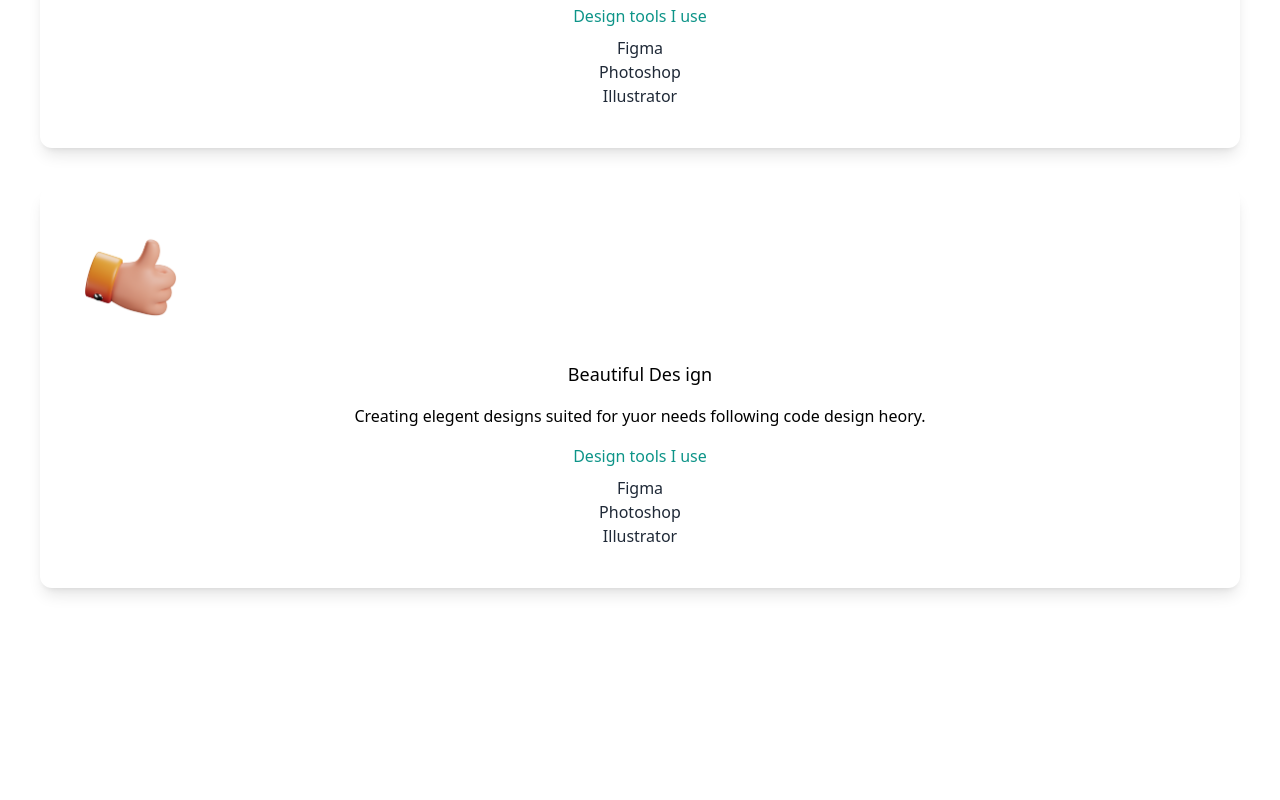
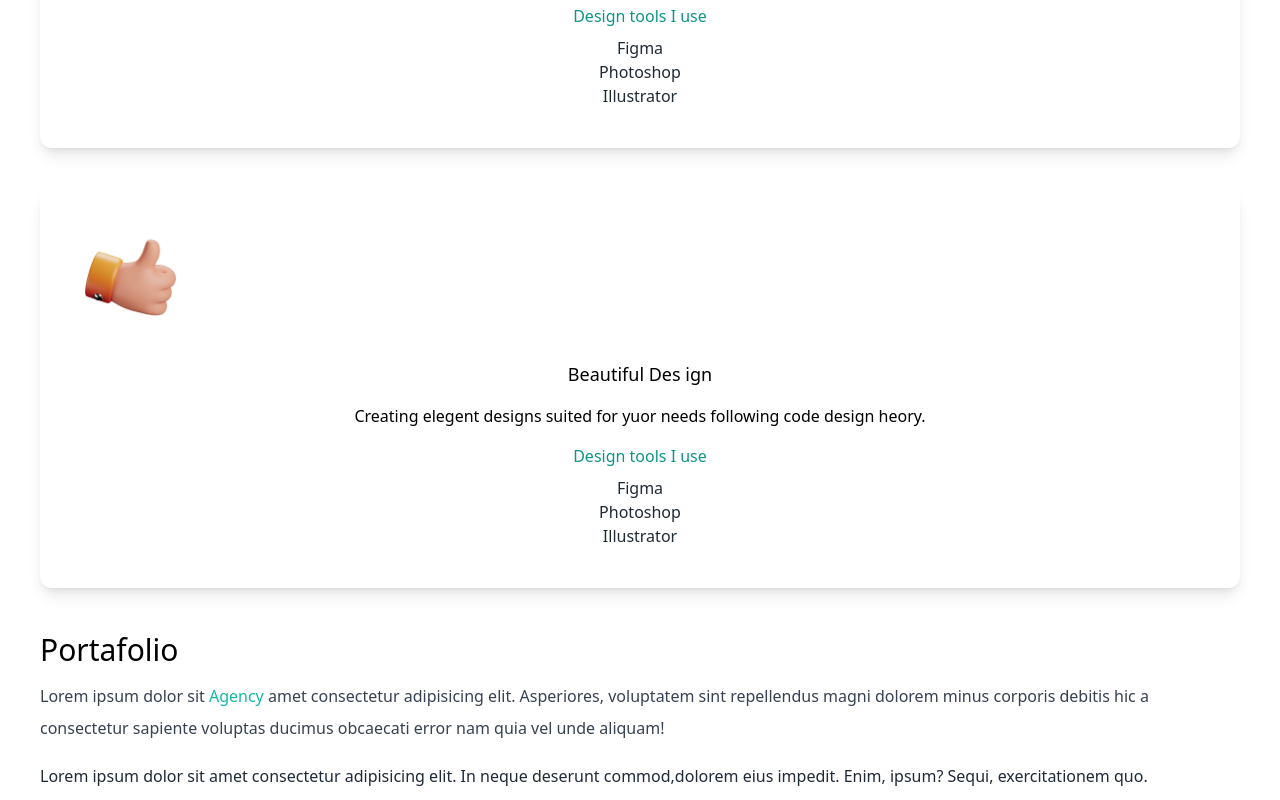
Before and after one commit to haamid10/templeteNextjs, a Next.js app: page / in a window 1280 px wide. Shown: the part 1828-2628 px from the top of the page. Before the commit the page ends 2456 px from the top, so only its background shows below. Built offline with nearby package versions, Linux system fonts and the light colour scheme.

Commit message:
service part end

```diff
--- a/pages/index.tsx
+++ b/pages/index.tsx
@@ -51,7 +51,7 @@ export default function Home() {
                <Image src={Si}  alt="dd" layout='fill' objectFit='cover'/>
           </div>
         </section>
-        {/* main */}
+        {/* header conernt end */}
 
         <section>
           <div>
@@ -97,6 +97,16 @@ export default function Home() {
             </div>
           </div>
         </section>
+        {/* service end */}
+        <section>
+          <div>
+            <h3 className='text-3xl py-1'>Portafolio</h3>
+            <p className='text-md py-2 leading-8 text-gray-700 '>
+              Lorem ipsum dolor sit <span className='text-teal-500 '>Agency</span> amet consectetur adipisicing elit. Asperiores, voluptatem sint repellendus magni dolorem minus corporis debitis hic a consectetur sapiente voluptas ducimus obcaecati error nam quia vel unde aliquam!
+            </p>
+            <p className='text-md py-2 leading-8 text-gray-800   dark:text-gray-200'>Lorem ipsum dolor sit amet consectetur adipisicing elit. In neque deserunt commod,dolorem eius impedit. Enim, ipsum? Sequi, exercitationem quo.</p>
+          </div>
+        </section>
          </main>
     </>
   )
```
